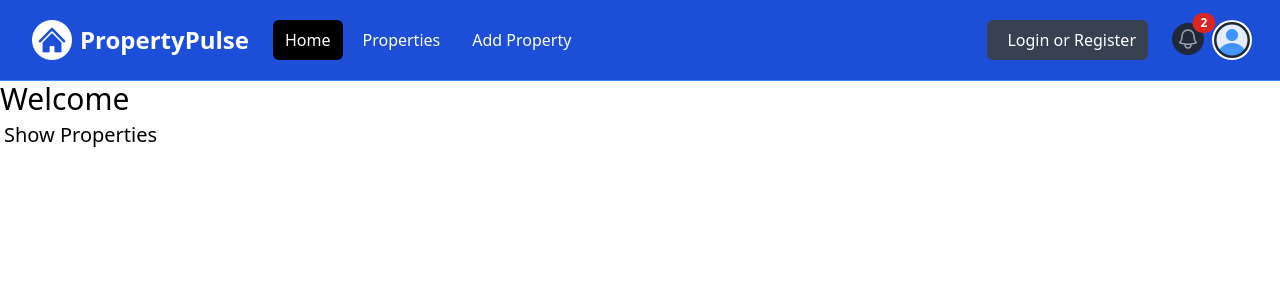
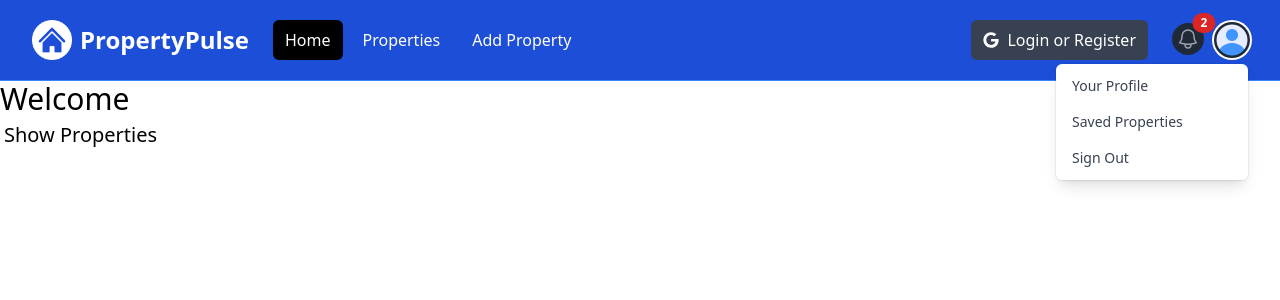
Before and after one commit to abhinavoo7/PropertyRenter, a Next.js app: page / in a window 1280 px wide. Both pictures are taken after a click on the button "Open user menu". Shown: the top 300 px of the page. Built offline with nearby package versions, Linux system fonts and the light colour scheme.

Commit message:
handled dropdown conditional rendering

```diff
--- a/components/NavBar.jsx
+++ b/components/NavBar.jsx
@@ -1,9 +1,16 @@
+"use client";
+
 import Image from "next/image";
 import Link from "next/link";
 import logo from "@/assets/images/logo-white.png";
 import profileDefault from "@/assets/images/profile.png";
+import { FaGoogle } from "react-icons/fa";
+import { useState } from "react";
 
 const NavBar = () => {
+  const [isMobileMenuOpen, setIsMobileMenuOpen] = useState(false);
+  const [isProfileMenuOpen, setIsProfileMenuOpen] = useState(false);
+
   return (
     <nav className="bg-blue-700 border-b border-blue-500">
       <div className="mx-auto max-w-7xl px-2 sm:px-6 lg:px-8">
@@ -16,6 +23,7 @@
               className="relative inline-flex items-center justify-center rounded-md p-2 text-gray-400 hover:bg-gray-700 hover:text-white focus:outline-none focus:ring-2 focus:ring-inset focus:ring-white"
               aria-controls="mobile-menu"
               aria-expanded="false"
+              onClick={() => setIsMobileMenuOpen((prev) => !prev)}
             >
               <span className="absolute -inset-0.5"></span>
               <span className="sr-only">Open main menu</span>
@@ -38,10 +46,7 @@
 
           <div className="flex flex-1 items-center justify-center md:items-stretch md:justify-start">
             {/* Logo */}
-            <Link
-              className="flex flex-shrink-0 items-center"
-              href="/index.html"
-            >
+            <Link className="flex flex-shrink-0 items-center" href="/">
               <Image className="h-10 w-auto" src={logo} alt="PropertyPulse" />
 
               <span className="hidden md:block text-white text-2xl font-bold ml-2">
@@ -52,19 +57,19 @@
             <div className="hidden md:ml-6 md:block">
               <div className="flex space-x-2">
                 <Link
-                  href="/index.html"
+                  href="/"
                   className="text-white bg-black hover:bg-gray-900 hover:text-white rounded-md px-3 py-2"
                 >
                   Home
                 </Link>
                 <Link
-                  href="/properties.html"
+                  href="/properties"
                   className="text-white hover:bg-gray-900 hover:text-white rounded-md px-3 py-2"
                 >
                   Properties
                 </Link>
                 <Link
-                  href="/add-property.html"
+                  href="/properties/add"
                   className="text-white hover:bg-gray-900 hover:text-white rounded-md px-3 py-2"
                 >
                   Add Property
@@ -77,7 +82,7 @@
           <div className="hidden md:block md:ml-6">
             <div className="flex items-center">
               <button className="flex items-center text-white bg-gray-700 hover:bg-gray-900 hover:text-white rounded-md px-3 py-2">
-                <i className="fa-brands fa-google text-white mr-2"></i>
+                <FaGoogle className="text-white mr-2" />
                 <span>Login or Register</span>
               </button>
             </div>
@@ -85,7 +90,7 @@
 
           {/* Right Side Menu (Logged In) */}
           <div className="absolute inset-y-0 right-0 flex items-center pr-2 md:static md:inset-auto md:ml-6 md:pr-0">
-            <Link href="messages.html" className="relative group">
+            <Link href="/messages" className="relative group">
               <button
                 type="button"
                 className="relative rounded-full bg-gray-800 p-1 text-gray-400 hover:text-white focus:outline-none focus:ring-2 focus:ring-white focus:ring-offset-2 focus:ring-offset-gray-800"
@@ -120,6 +125,7 @@
                   id="user-menu-button"
                   aria-expanded="false"
                   aria-haspopup="true"
+                  onClick={() => setIsProfileMenuOpen((prev) => !prev)}
                 >
                   <span className="absolute -inset-1.5"></span>
                   <span className="sr-only">Open user menu</span>
@@ -132,16 +138,17 @@
               </div>
 
               {/* Profile dropdown */}
+              {isProfileMenuOpen && (
                 <div
                   id="user-menu"
-                className="hidden absolute right-0 z-10 mt-2 w-48 origin-top-right rounded-md bg-white py-1 shadow-lg ring-1 ring-black ring-opacity-5 focus:outline-none"
+                  className="absolute right-0 z-10 mt-2 w-48 origin-top-right rounded-md bg-white py-1 shadow-lg ring-1 ring-black ring-opacity-5 focus:outline-none"
                   role="menu"
                   aria-orientation="vertical"
                   aria-labelledby="user-menu-button"
                   tabIndex="-1"
                 >
                   <Link
-                  href="/profile.html"
+                    href="/profile"
                     className="block px-4 py-2 text-sm text-gray-700"
                     role="menuitem"
                     tabIndex="-1"
@@ -150,7 +157,7 @@
                     Your Profile
                   </Link>
                   <Link
-                  href="saved-properties.html"
+                    href="/properties/saved"
                     className="block px-4 py-2 text-sm text-gray-700"
                     role="menuitem"
                     tabIndex="-1"
@@ -158,48 +165,50 @@
                   >
                     Saved Properties
                   </Link>
-                <Link
-                  href="#"
+                  <button
                     className="block px-4 py-2 text-sm text-gray-700"
                     role="menuitem"
                     tabIndex="-1"
                     id="user-menu-item-2"
                   >
                     Sign Out
-                </Link>
+                  </button>
                 </div>
+              )}
             </div>
           </div>
         </div>
       </div>
 
       {/* Mobile menu, show/hide based on menu state. */}
-      <div className="hidden" id="mobile-menu">
+      {isMobileMenuOpen && (
+        <div id="mobile-menu">
           <div className="space-y-1 px-2 pb-3 pt-2">
             <Link
-            href="/index.html"
+              href="/"
               className="bg-gray-900 text-white block rounded-md px-3 py-2 text-base font-medium"
             >
               Home
             </Link>
             <Link
-            href="/properties.html"
+              href="/properties"
               className="text-gray-300 hover:bg-gray-700 hover:text-white block rounded-md px-3 py-2 text-base font-medium"
             >
               Properties
             </Link>
             <Link
-            href="/add-property.html"
+              href="/properties/add"
               className="text-gray-300 hover:bg-gray-700 hover:text-white block rounded-md px-3 py-2 text-base font-medium"
             >
               Add Property
             </Link>
             <button className="flex items-center text-white bg-gray-700 hover:bg-gray-900 hover:text-white rounded-md px-3 py-2 my-4">
-            <i className="fa-brands fa-google mr-2"></i>
+              <FaGoogle className="text-white mr-2" />
               <span>Login or Register</span>
             </button>
           </div>
         </div>
+      )}
     </nav>
   );
 };
--- a/package.json
+++ b/package.json
@@ -12,7 +12,8 @@
     "next": "14.2.4",
     "prop-types": "^15.8.1",
     "react": "^18",
-    "react-dom": "^18"
+    "react-dom": "^18",
+    "react-icons": "^5.2.1"
   },
   "devDependencies": {
     "eslint": "^8",
```
Also changed, not shown: 1 other file (tests, documents, lock files or other folders). Lines whose indentation alone changed are shown as unchanged.
